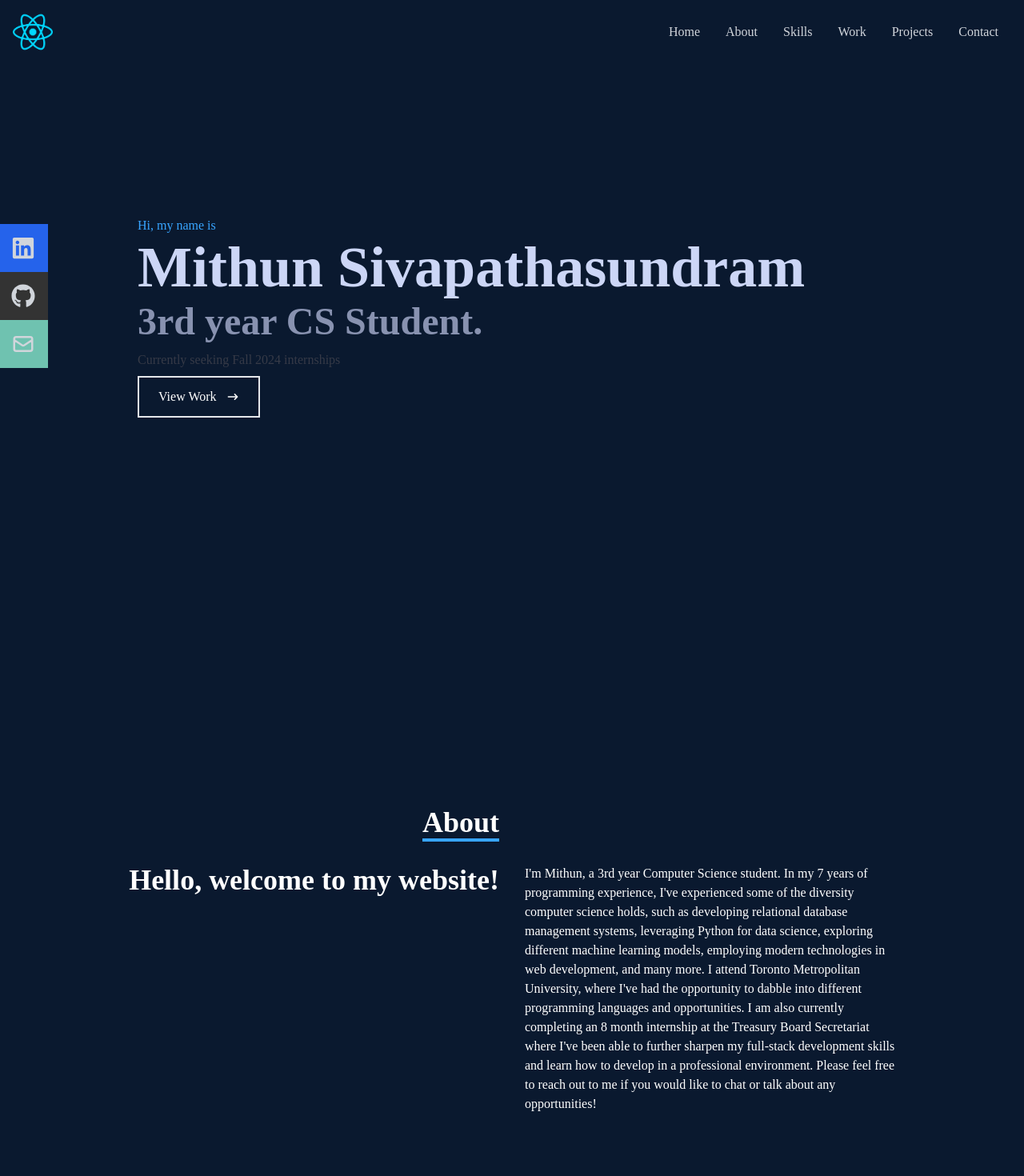
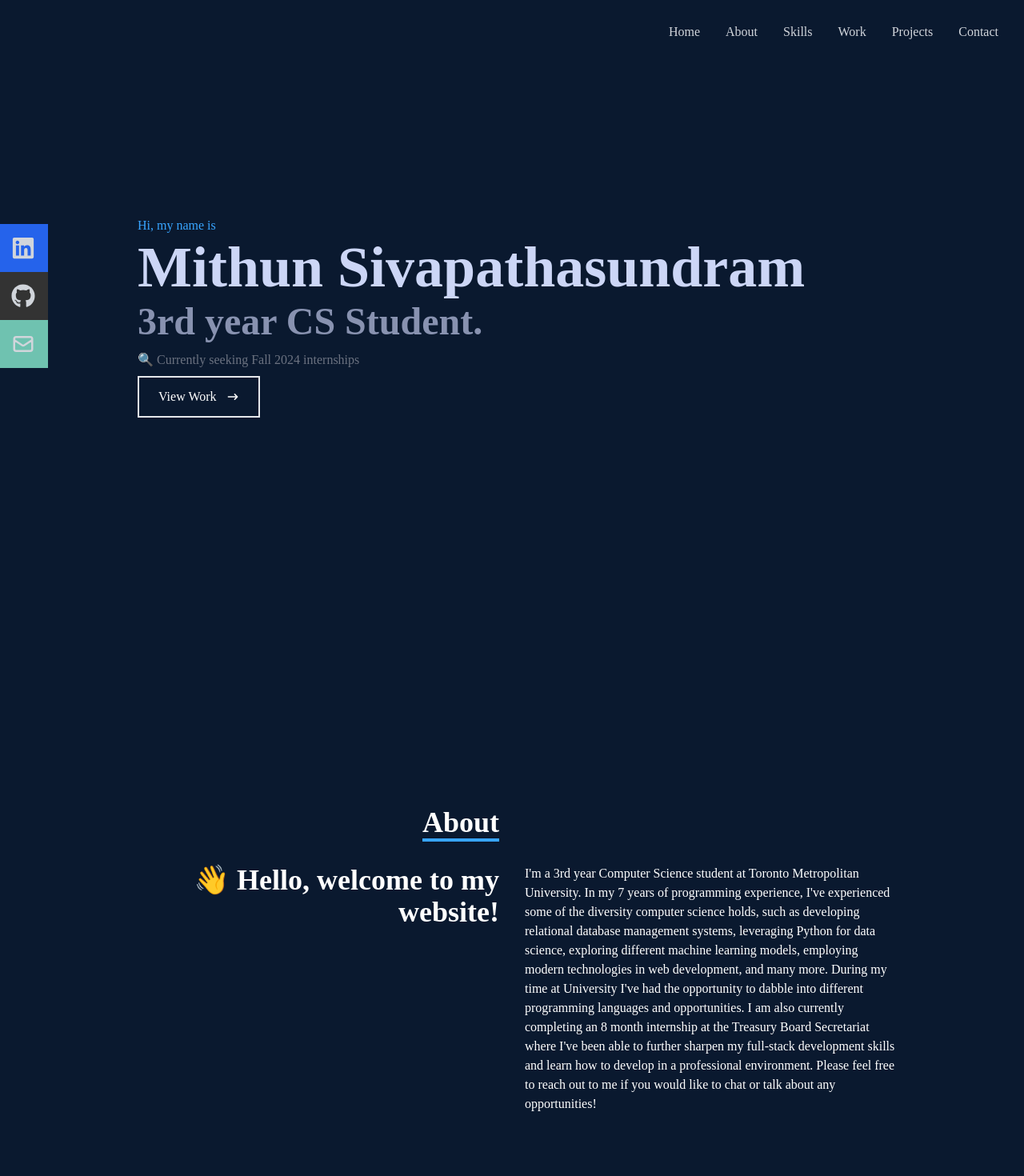
Before and after one commit to mithun-s14/portfolio-react-new, a React (Create React App) app: page / in a window 1280 px wide. Shown: the top 1470 px of the page at 80% size. Built offline with nearby package versions, Linux system fonts and the light colour scheme.

Commit message:
Edited more details

```diff
--- a/src/components/About.jsx
+++ b/src/components/About.jsx
@@ -14,16 +14,15 @@ const About = () => {
         </div>
         <div className="max-w-[1000px] w-full grid sm:grid-cols-2 gap-8 px-4">
           <div className="sm:text-right text-4xl font-bold">
-            <p>Hello, welcome to my website!</p>
+            <p>👋 Hello, welcome to my website!</p>
           </div>
           <div>
             <p>
-              I'm Mithun, a 3rd year Computer Science student. In my 7 years of programming experience, I've experienced some of the diversity
+              I'm a 3rd year Computer Science student at Toronto Metropolitan University. In my 7 years of programming experience, I've experienced some of the diversity
               computer science holds, such as developing relational database management systems, leveraging Python for data science, exploring
-              different machine learning models, employing modern technologies in web development, and many more. I attend Toronto Metropolitan
-              University, where I've had the opportunity to dabble into different programming languages and opportunities. I am also currently
-              completing an 8 month internship at the Treasury Board Secretariat where I've been able to further sharpen my full-stack development
-              skills and learn how to develop in a professional environment.
+              different machine learning models, employing modern technologies in web development, and many more. During my time at University
+              I've had the opportunity to dabble into different programming languages and opportunities. I am also currently completing an 8 month internship
+              at the Treasury Board Secretariat where I've been able to further sharpen my full-stack development skills and learn how to develop in a professional environment.
               Please feel free to reach out to me if you would like to chat or talk about any opportunities!
             </p>
           </div>
--- a/src/components/Home.jsx
+++ b/src/components/Home.jsx
@@ -10,8 +10,8 @@ const Home = () => {
             <p className='text-[#38A5FF]'>Hi, my name is</p>
             <h1 className='text-4xl sm:text-7xl font-bold text-[#ccd6f6] py-1'>Mithun Sivapathasundram</h1>
             <h2 className='text-2xl sm:text-5xl font-bold text-[#8892b0] py-1'>3rd year CS Student.</h2>
-            <p className='text-[#363a47] pt-2 pb-4max-w-[700px]'>
-                Currently seeking Fall 2024 internships
+            <p className='text-gray-500 pt-2 pb-4max-w-[700px]'>
+            🔍 Currently seeking Fall 2024 internships
             </p>
             <div>
                 <button className='text-white group border-2 px-6 py-3 my-2 flex items-center hover:bg-[#38A5FF] hover:border-[#38A5FF]'>View Work
--- a/src/components/Navbar.jsx
+++ b/src/components/Navbar.jsx
@@ -1,7 +1,6 @@
 import React, {useState} from 'react'
 import {FaBars, FaTimes, FaGithub, FaLinkedin} from 'react-icons/fa'
 import { HiOutlineMail } from 'react-icons/hi'
-import Logo from '../assets/react.png'
 import {Link} from 'react-scroll'
 
 const Navbar = () => {
@@ -11,7 +10,6 @@ const Navbar = () => {
   return (
     <div className='fixed w-full h-[80px] flex justify-between items-center px-4 bg-[#0a192f] text-gray-300'>
       <div>
-        <img src={Logo} alt='Logo Image' style={{ width: '50px' }}/>
       </div>
 
       {/* Top Right Menu */}
@@ -31,11 +29,12 @@ const Navbar = () => {
 
         {/* Mobile Menu */}
         <ul className={!nav ? 'hidden' : 'absolute top-0 left-0 w-full h-screen bg-[#0a192f] flex flex-col justify-center items-center'}>
-            <li className='py-6 text-4xl'><Link onClick={handleClick} activeClass="active" to="home" smooth={true} duration={500}>Home</Link></li>
-            <li className='py-6 text-4xl'><Link onClick={handleClick} activeClass="active" to="about" smooth={true} duration={500}>About</Link></li>
-            <li className='py-6 text-4xl'><Link onClick={handleClick} activeClass="active" to="skills" smooth={true} duration={500}>Skills</Link></li>
-            <li className='py-6 text-4xl'><Link onClick={handleClick} activeClass="active" to="work" smooth={true} duration={500}>Work</Link></li>
-            <li className='py-6 text-4xl'><Link onClick={handleClick} activeClass="active" to="contact" smooth={true} duration={500}>Contact</Link></li>
+            <li className='hover:text-[#38A5FF] py-6 text-4xl text-white'><Link onClick={handleClick} activeClass="active" to="home" smooth={true} duration={500}>Home</Link></li>
+            <li className='hover:text-[#38A5FF] py-6 text-4xl text-white'><Link onClick={handleClick} activeClass="active" to="about" smooth={true} duration={500}>About</Link></li>
+            <li className='hover:text-[#38A5FF] py-6 text-4xl text-white'><Link onClick={handleClick} activeClass="active" to="skills" smooth={true} duration={500}>Skills</Link></li>
+            <li className='hover:text-[#38A5FF] py-6 text-4xl text-white'><Link onClick={handleClick} activeClass="active" to="work" smooth={true} duration={500}>Work</Link></li>
+            <li className='hover:text-[#38A5FF] py-6 text-4xl text-white'><Link onClick={handleClick} activeClass="active" to="projects" smooth={true} duration={500}>Projects</Link></li>
+            <li className='hover:text-[#38A5FF] py-6 text-4xl text-white'><Link onClick={handleClick} activeClass="active" to="contact" smooth={true} duration={500}>Contact</Link></li>
         </ul>
 
         {/* Social Icons */}
--- a/src/components/Projects.jsx
+++ b/src/components/Projects.jsx
@@ -148,7 +148,7 @@ const Projects = () => {
                   Java
                 </span>
                 <span className="mt-1 rounded bg-[#2f343d53] px-2 py-1 text-sm font-medium text-[#38A5FF]">
-                  J Unit
+                  JUnit
                 </span>
                 <span className="mt-1 rounded bg-[#2f343d53] px-2 py-1 text-sm font-medium text-[#38A5FF]">
                   Alpha Vantage API
--- a/src/components/Skills.jsx
+++ b/src/components/Skills.jsx
@@ -16,7 +16,7 @@ const Skills = () => {
       <div className='max-w-[1000px] mx-auto p-4 flex flex-col justify-center w-full h-full'>
         <div>
             <p className='text-4xl font-bold inline border-b-4 border-[#38A5FF]'>Skills</p>
-            <p className='py-4 text-gray-300'>Here are some of the many languages that I've worked with</p>
+            <p className='py-4 text-gray-300'>Here are some of the many languages and libraries that I've worked with</p>
         </div>
 
         <div className='w-full grid grid-cols-2 sm:grid-cols-4 gap-4 text-center py-8'>
--- a/src/index.js
+++ b/src/index.js
@@ -9,13 +9,3 @@ root.render(
     <App />
   </React.StrictMode>
 );
-
-export const EXPERIENCES = [
-  {
-    dates: "Jan 2024 - Aug 2024",
-    role: "Junior Programmer",
-    company: "Treasury Board Secretariat",
-    description: "Loren ipsumLoren ipsumLoren ipsumLoren ipsumLoren ipsumLoren ipsumLoren ipsum Loren ipsumLoren ipsumLoren ipsumLoren ipsumLoren ipsumLoren ipsumLoren ipsumLoren ipsumLoren ipsumLoren ipsumLoren ipsumLoren ipsumLoren ipsum",
-    technologies: ["HTML", "CSS", "JavaScript", "SQL"],
-  }
-]
```
